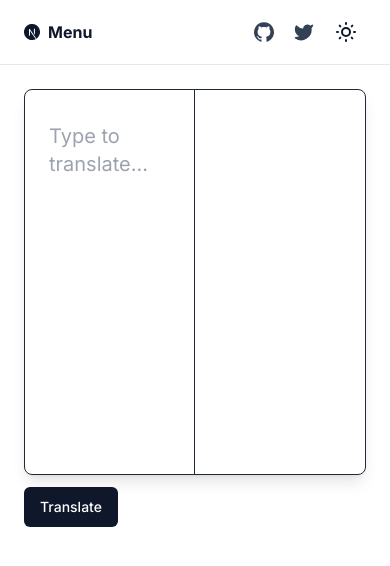
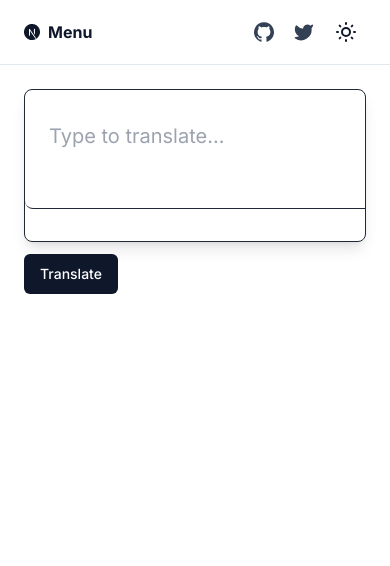
Before and after one commit to qunash/zedzek, a Next.js app: page / in a window 390 px wide. Shown: the top 566 px of the page. Built offline with nearby package versions, Linux system fonts and the light colour scheme.

Commit message:
~UI tweaks

```diff
--- a/components/translationPanel.tsx
+++ b/components/translationPanel.tsx
@@ -22,14 +22,15 @@ const TranslationPanel = (
         return (
             <div className="w-1/2 h-96 p-2 rounded-r-lg">
                 <div className="flex flex-col items-center justify-center h-full">
-                    <div className="w-5 h-5 border-t-2 border-b-2 border-gray-500 rounded-full animate-spin"/>
+                    <div className="w-5 h-5 border-t-2 border-b-2 border-gray-500 rounded-full animate-spin" />
                 </div>
             </div>
         )
     }
 
     return (
-        <div className="w-1/2 h-96 p-4 rounded-r-lg p-0">
+        <div className="sm:w-1/2 sm:h-96 p-4 rounded-r-lg p-0
+                        w-full h-1/2">
             <div className={`flex flex-col pt-4 items-center justify-center h-full ${props.translations.length == 0 ? "hidden" : ""}`}>
                 <div className="w-full h-full p-4 overflow-y-auto">
                     <div className="text-xl">
@@ -72,15 +73,16 @@ const TranslatorPanel = () => {
     const [duration, setDuration] = useState(0)
     const [loading, setLoading] = useState(false)
 
-    useEffect(() => {
-        const textarea = document.querySelector("textarea")
-        textarea?.focus()
-    }, [])
+    // useEffect(() => {
+    //     const textarea = document.querySelector("textarea")
+    //     textarea?.focus()
+    // }, [])
 
     return (
         <div>
-            <div className="flex max-w-[980px] flex-row items-start gap-0 border border-gray-800 rounded-lg shadow-lg">
-                <div className="w-1/2 h-96 p-2 pt-4 rounded-l-lg border-r border-gray-800">
+            <div className="flex max-w-[980px] sm:flex-row items-start gap-0 border border-gray-800 rounded-lg shadow-lg
+            flex-col">
+                <div className="sm:w-1/2 sm:h-96 p-2 pt-4 rounded-l-lg sm:border-r border-gray-800 w-full sm:border-b h-1/2 border-b">
                     <textarea
                         className="w-full h-full p-4 text-xl resize-none bg-transparent focus:ring-0 focus:outline-none"
                         placeholder="Type to translate..."
```
